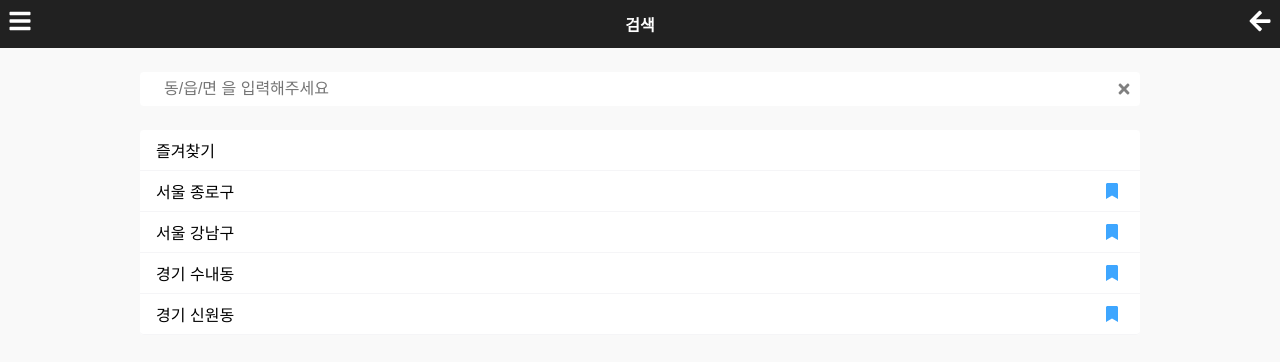
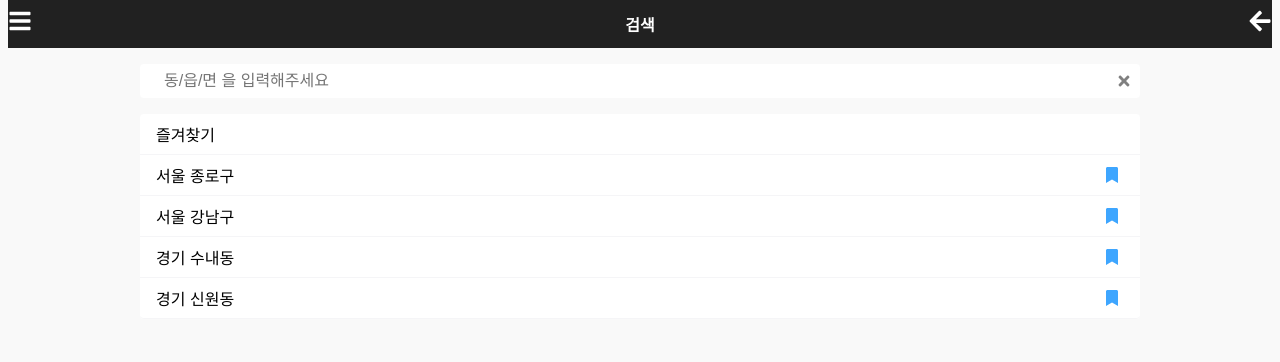
Before and after one commit to DynePark9111/mise, a React (Vite) app in the folder ReactFront/: page /search in a window 1280 px wide. Shown: the top 362 px of the page. Built offline with nearby package versions, Linux system fonts and the light colour scheme.

Commit message:
bugfix: screen max-height, padding

```diff
--- a/ReactFront/src/styles/Home.module.scss
+++ b/ReactFront/src/styles/Home.module.scss
@@ -1,6 +1,5 @@
 @use "./global" as *;
 
 .Home {
-  width: 100%;
-  height: 100vh;
+  @include topLv;
 }
--- a/ReactFront/src/styles/Lnb.module.scss
+++ b/ReactFront/src/styles/Lnb.module.scss
@@ -13,11 +13,9 @@
   justify-content: space-between;
   align-items: center;
   .icon {
-    padding: 0.5rem;
     cursor: pointer;
   }
   .current {
-    padding: 0.5rem 1rem;
     font-size: 1rem;
     font-weight: bold;
   }
--- a/ReactFront/src/styles/Search.module.scss
+++ b/ReactFront/src/styles/Search.module.scss
@@ -5,7 +5,6 @@
   @include topLv;
   .Searchbar {
     margin-top: 1rem;
-    padding: 0.5rem;
     .wrapper {
       @include wrapper;
       display: flex;
--- a/ReactFront/src/styles/_global.scss
+++ b/ReactFront/src/styles/_global.scss
@@ -34,7 +34,9 @@ $white: #ffffff;
 
 @mixin topLv {
   width: clamp($min_width, 100%, 100%);
+  padding: 0 0.5rem;
   min-height: 100vh;
+  height: 100%;
   background-color: var(--bg);
   word-break: keep-all;
 }
```
